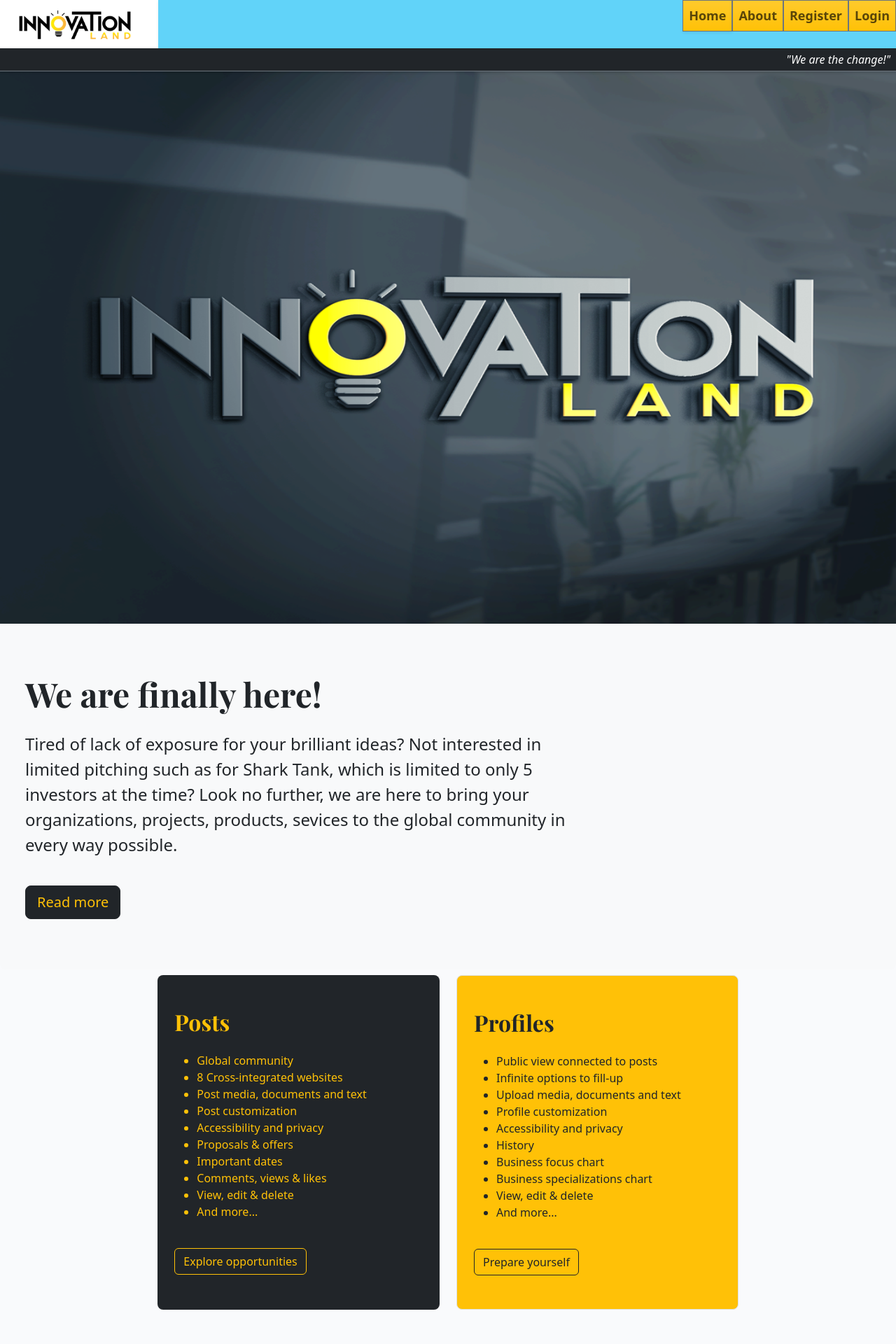
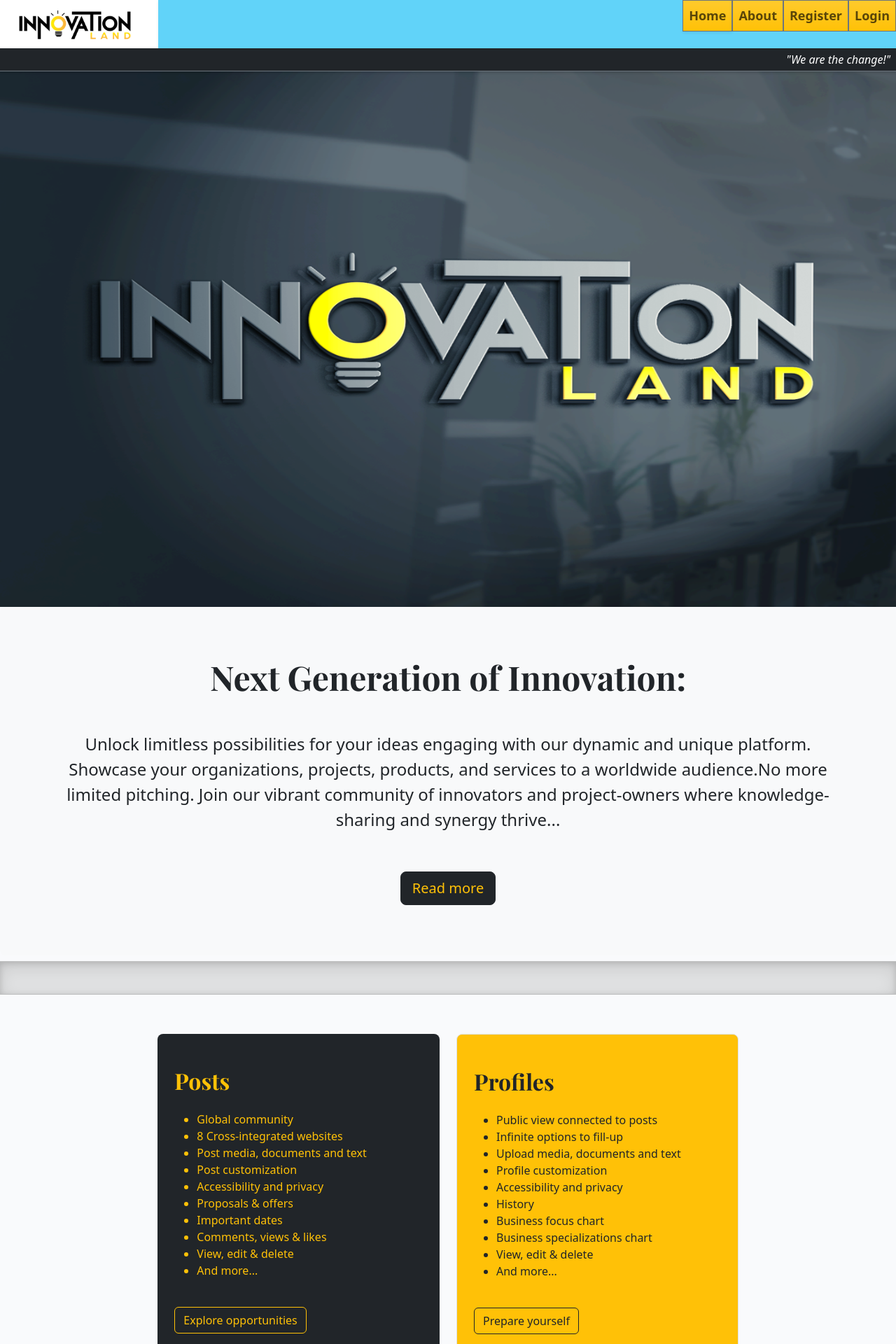
Before and after one commit to bono-94/Full-Stack-Portfolio, a Django app: template templates/index.html in a window 1280 px wide. Shown: the top 1920 px of the page at 70% size. Run offline with Django 3.2, Linux system fonts and the light colour scheme; the template is opened without the code that fills it, so the values that code supplies are empty; some libraries are stand-ins or nearby versions.

Commit message:
Restyle index landing element

```diff
--- a/static/css/style.css
+++ b/static/css/style.css
@@ -125,7 +125,7 @@ body {
 
 .nav-margin-mobile {
 
-  margin-top: 375px;
+  margin-top: 3935px;
 }
 
 .nav-margin-mobile-short {
@@ -135,7 +135,7 @@ body {
 
 .nav-margin-tablet {
 
-  margin-top: 381px;
+  margin-top: 395px;
 }
 
 .nav-margin-tablet-short {
--- a/templates/about.html
+++ b/templates/about.html
@@ -8,8 +8,8 @@
 <section id="home-landing" class="w-100">
   <div class="container-fluid p-0">
     <div class="row-fluid">
-        <div class="col-12 img-fluid" id="nav-logo">
-            <img src="{% static 'images/orca.jpg' %}" class="img-fluid w-100" id="nav-logo" alt="Innovation Land Logo" width="100" style="max-height: 700px;">
+        <div class="col-12 img-fluid pt-1" id="nav-logo">
+            <img src="{% static 'images/orca.jpg' %}" class="img-fluid w-100 mt-5 pt-2" id="nav-logo" alt="Innovation Land Logo" width="100" style="max-height: 700px;">
         </div>
     </div>
   </div>
--- a/templates/account/logout.html
+++ b/templates/account/logout.html
@@ -21,8 +21,8 @@
           <input type="hidden" name="{{ redirect_field_name }}" value="{{ redirect_field_value }}"/>
         {% endif %}
         <div class=" col-8 offset-2 d-flex justify-content-between">
-          <button type="button" class="btn btn-dark shadow-lg text-warning" onclick="javascript:history.back()">Back</button>
-          <button type="submit" class="btn btn-dark shadow-lg text-warning">Logout</button>
+          <button type="button" class="btn btn-dark shadow-lg text-warning" onclick="javascript:history.back()">No</button>
+          <button type="submit" class="btn btn-dark shadow-lg text-warning">Yes</button>
         </div>
       </form>
     </div>
--- a/templates/base.html
+++ b/templates/base.html
@@ -173,7 +173,7 @@
 
   </div>
   <!-- Alerts -->
-  <div class="container mt-4 mb-5">
+  <div class="container">
     <div class="row">
       <div class="col-md-8 offset-md-2">
         {% for message in messages %}
--- a/templates/index.html
+++ b/templates/index.html
@@ -9,24 +9,31 @@
   <div class="container-fluid p-0">
     <div class="row-fluid">
       <div class="col-12 img-fluid" id="nav-logo">
-        <img src="{% static 'images/3D-logo.png' %}" class="img-fluid w-100" id="nav-logo" alt="Innovation Land Logo" style="max-height: 800px;" width="100">
+        <img src="{% static 'images/3D-logo.png' %}" class="img-fluid w-10 mt-5" id="nav-logo" alt="Innovation Land Logo" style="max-height: 800px;" width="100">
       </div>
     </div>
   </div>
 </section>
 
+
 <!-- HOME NAVIGATIONAL JUMBOTRONES -->
 <section id="jumbotrones-home">
   <div class="p-4 mb-2 bg-light rounded-3">
     <div class="container-fluid py-5">
-      <h1 class="display-5 fw-bold mb-4">We are finally here!</h1>
-      <p class="col-md-8 fs-4">Tired of lack of exposure for your brilliant ideas? Not interested in limited pitching such as for Shark Tank, which is limited to only 5 investors at the time? Look no further, we are here to bring your organizations, projects, products, sevices to the global community in every way possible.</p>
-      <a class="nav-link" aria-current="page" href="{% url 'about' %}">
-        <button class="btn btn-dark text-warning btn-lg mt-4" type="button">Read more</button>
+      <h1 class="display-5 text-center">
+        Next Generation of Innovation:
+      </h1>
+         <p class="fs-4 mt-5 text-sm-center m-sm-5">
+          Unlock limitless possibilities for your ideas engaging with our dynamic and unique platform. Showcase your organizations, projects, products, and services to a worldwide audience.No more limited pitching. Join our vibrant community of innovators and project-owners where knowledge-sharing and synergy thrive...
+      </p>
+      <a class="nav-link text-sm-center" aria-current="page" href="{% url 'about' %}">
+        <button class="btn btn-dark text-warning mt-4 btn-lg mt-4 mt-sm-2" type="button">Read more</button>
       </a>
     </div>
   </div>
-  <div class="row d-md-flex mx-auto mb-4">
+  <div class="page-divider-sm d-sm-none mt-1 mb-1"></div>
+  <div class="page-divider d-none d-sm-block mt-1 mb-2"></div>
+  <div class="row d-md-flex mx-auto mb-4 pt-5 mb-sm-5 pb-sm-5">
     <div class="col-md-5 col-lg-4 offset-md-1 offset-lg-2 mb-4">
       <div class="h-100 text-warning bg-dark rounded-3">
         <h2 class="mb-4 pt-5 ps-4">Posts</h2>
```
